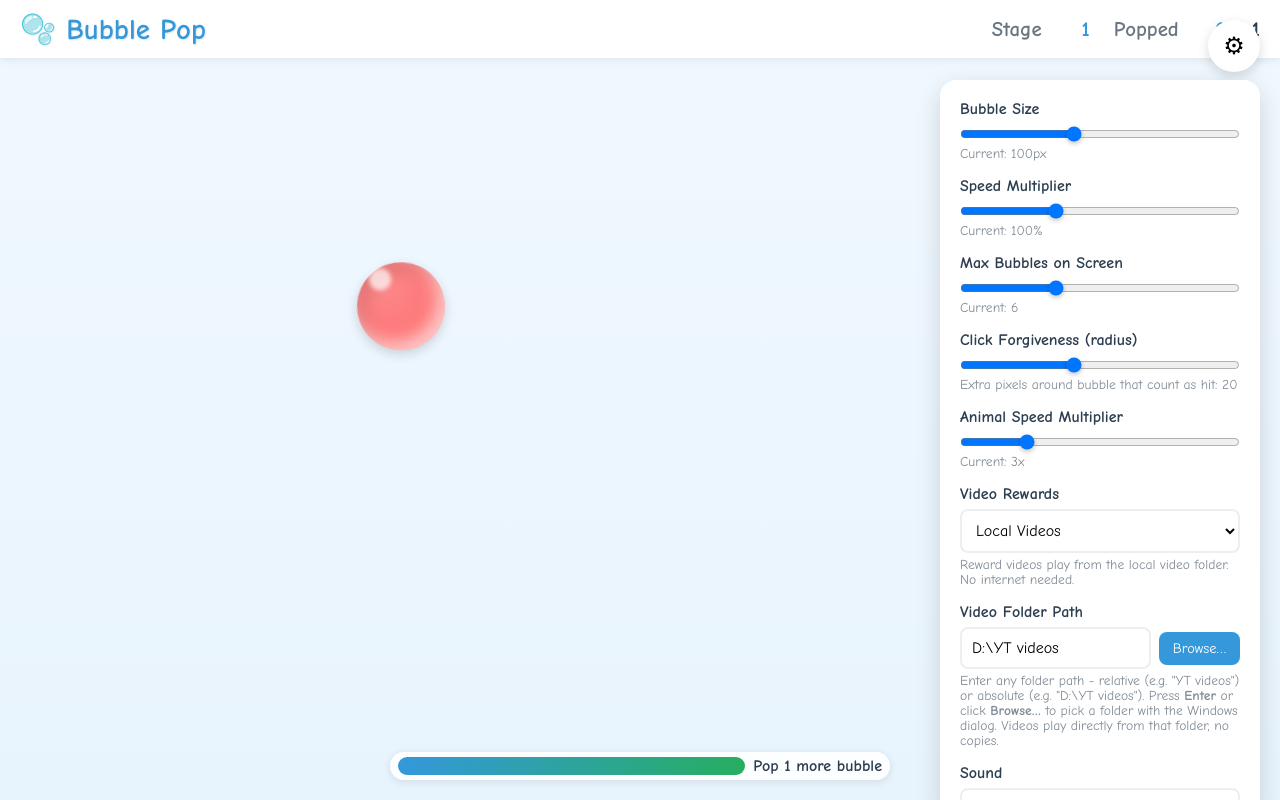
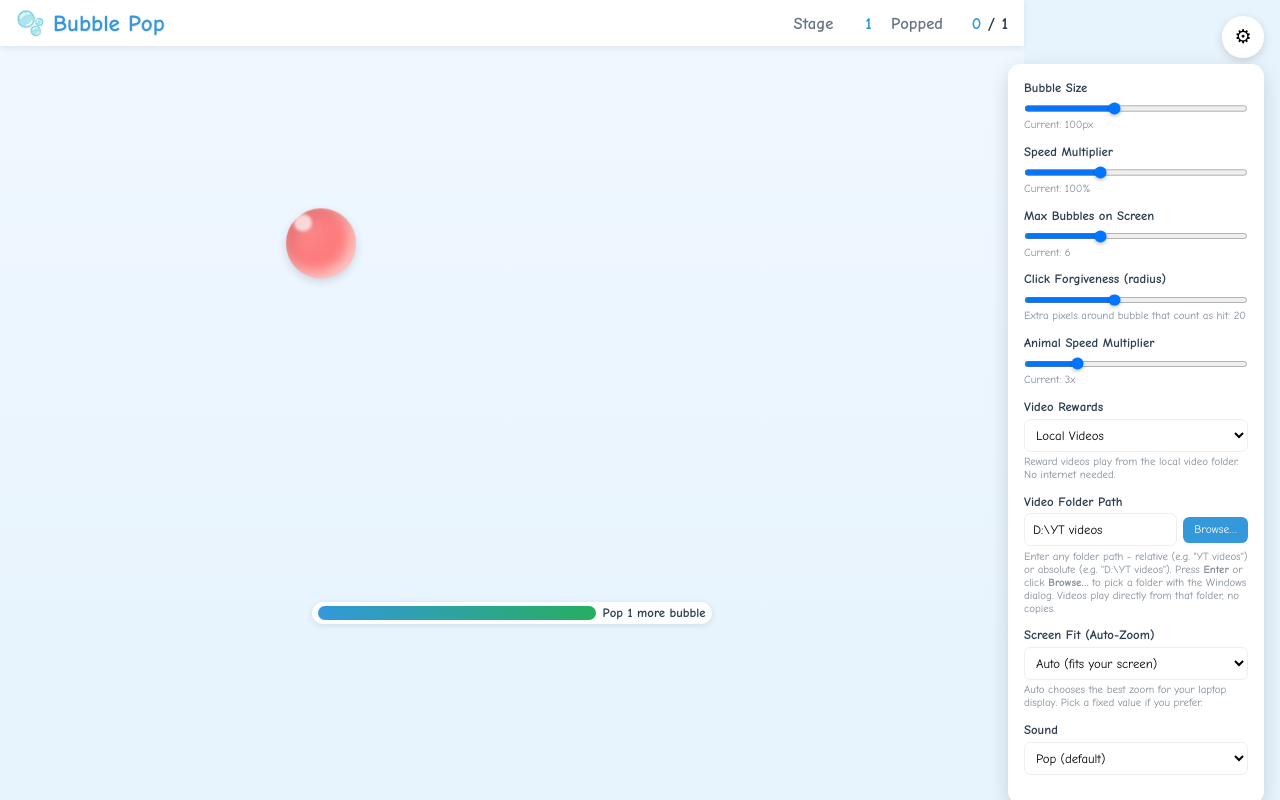
Before and after one commit to temuri426/bubble-pop-game, a plain HTML site: page index.html in a window 1280 px wide. Both pictures are taken after a click on the button "Settings". Drawn offline with Linux system fonts and the light colour scheme; no server answers.

Commit message:
Add auto screen-fit zoom (Settings) and fix bubble float shaking
- Screen Fit setting: Auto computes best zoom from natural CSS viewport (accounts for Windows display scaling); manual 100/75/50/25% override; persists in localStorage
- Fix bubble shaking: remove per-frame sine jitter in update() and rotate() from float keyframes (off-center highlight made rotation look like wobbling); gentle translateY bob only

```diff
--- a/index.html
+++ b/index.html
@@ -89,8 +89,8 @@
     }
     .animal-bubble::before { display: none; }
     @keyframes float {
-      0%, 100% { transform: translateY(0) rotate(0deg); }
-      50% { transform: translateY(-8px) rotate(3deg); }
+      0%, 100% { transform: translateY(0); }
+      50% { transform: translateY(-10px); }
     }
     .bubble.popping {
       animation: pop 0.3s ease-out forwards;
@@ -380,6 +380,17 @@
                           <small id="video-folder-status" style="color:var(--accent); font-weight:bold;"></small>
                         </div>
     <div class="setting-row">
+          <label>Screen Fit (Auto-Zoom)</label>
+          <select id="screen-fit-select">
+            <option value="auto">Auto (fits your screen)</option>
+            <option value="100">100%</option>
+            <option value="75">75%</option>
+            <option value="50">50%</option>
+            <option value="25">25%</option>
+          </select>
+          <small>Auto chooses the best zoom for your laptop display. Pick a fixed value if you prefer.</small>
+        </div>
+        <div class="setting-row">
           <label>Sound</label>
           <select id="sound-select">
             <option value="pop">Pop (default)</option>
@@ -537,11 +548,65 @@
 
                         const videoFolderStatus = document.getElementById('video-folder-status');
                 const soundSelect = document.getElementById('sound-select');
+                const screenFitSelect = document.getElementById('screen-fit-select');
     const sizeValue = document.getElementById('size-value');
     const speedValue = document.getElementById('speed-value');
     const countValue = document.getElementById('count-value');
     const forgiveValue = document.getElementById('forgive-value');
     const animalSpeedValue = document.getElementById('animal-speed-value');
+
+    // ============ SCREEN FIT (AUTO-ZOOM) ============
+    // The game is styled for a large desktop (~1600x900 logical). On laptop
+    // screens (often with Windows display scaling) it overflows, which is why
+    // 50% browser zoom helped. We now compute the best zoom automatically.
+    let screenFitMode = 'auto'; // 'auto' | percent number string
+
+    // Reference design size the layout was built for.
+    const FIT_DESIGN_W = 1600;
+    const FIT_DESIGN_H = 900;
+
+    // Tracks the last zoom we applied so we can recover the natural
+    // (un-zoomed) CSS viewport even after zoom changes innerWidth.
+    let appliedFitScale = 1;
+
+    function computeFitScale() {
+      // Natural CSS viewport = what the browser reports divided by any zoom
+      // we already applied. This correctly accounts for Windows display
+      // scaling (a 1366px laptop at 150% scaling reports ~910 CSS px).
+      const naturalW = window.innerWidth / appliedFitScale;
+      const naturalH = window.innerHeight / appliedFitScale;
+      // Fit both dimensions; never scale up beyond 100%.
+      const s = Math.min(naturalW / FIT_DESIGN_W, naturalH / FIT_DESIGN_H, 1);
+      // Keep usable - don't go below 35% or above 100%.
+      return Math.max(0.35, Math.min(1, s));
+    }
+
+    function applyScreenFit() {
+      let scale = 1;
+      if (screenFitMode === 'auto') {
+        scale = computeFitScale();
+      } else {
+        scale = (parseInt(screenFitMode, 10) || 100) / 100;
+        scale = Math.max(0.25, Math.min(1, scale));
+      }
+      // Chromium/Edge supports the CSS 'zoom' property on the root element -
+      // same effect as browser zoom, applied automatically.
+      appliedFitScale = scale;
+      document.documentElement.style.zoom = scale;
+      // Keep body layout sane when zoomed.
+      document.body.style.width = '100vw';
+      document.body.style.height = '100vh';
+      console.log('Screen fit zoom: ' + Math.round(scale * 100) + '%');
+    }
+
+    if (screenFitSelect) {
+      screenFitSelect.onchange = () => {
+        screenFitMode = screenFitSelect.value;
+        applyScreenFit();
+        saveSettings();
+      };
+    }
+    window.addEventListener('resize', applyScreenFit);
 
     // ============ LOCAL VIDEO LIBRARY ============
     // Reward videos can come from either a typed folder path (served over
@@ -847,8 +912,8 @@ let animalVideoPlaying = false;
 
       update(dt) {
         if (this.popping) return;
-        this.wobblePhase += this.wobbleSpeed * dt * 60;
-        this.x += this.vx * dt * 60 + Math.sin(this.wobblePhase) * 0.3;
+        // Smooth linear movement - no sine jitter (that caused visible shaking).
+        this.x += this.vx * dt * 60;
         this.y += this.vy * dt * 60;
 
         const container = document.getElementById('game-container');
@@ -1243,6 +1308,7 @@ let animalVideoPlaying = false;
                 if (saved.forgive) { forgiveSlider.value = saved.forgive; forgiveValue.textContent = saved.forgive; CONFIG.clickForgiveness = saved.forgive; }
                 if (saved.animalSpeed) { animalSpeedSlider.value = saved.animalSpeed; animalSpeedValue.textContent = saved.animalSpeed; }
                 if (saved.videoMode) { videoRewardsSelect.value = saved.videoMode; videoRewardMode = saved.videoMode; }
+                if (saved.screenFit) { screenFitSelect.value = saved.screenFit; screenFitMode = saved.screenFit; }
                 if (saved.videoFolder) { videoFolderInput.value = saved.videoFolder; }
                             if (saved.sound) { soundSelect.value = saved.sound; CONFIG.soundType = saved.sound; }
               } catch {}
@@ -1257,7 +1323,8 @@ let animalVideoPlaying = false;
                     animalSpeed: parseInt(animalSpeedSlider.value),
                                     videoMode: videoRewardsSelect.value,
                                     videoFolder: videoFolderInput.value.trim(),
-                                    sound: soundSelect.value
+                                    sound: soundSelect.value,
+                                    screenFit: screenFitSelect ? screenFitSelect.value : 'auto'
                   };
                   localStorage.setItem('bubblePopSettings', JSON.stringify(s));
                 }
@@ -1266,7 +1333,7 @@ let animalVideoPlaying = false;
                   animalSpeedValue.textContent = animalSpeedSlider.value;
                 };
 
-                [sizeSlider, speedSlider, countSlider, forgiveSlider, animalSpeedSlider, videoRewardsSelect, videoFolderInput, soundSelect].forEach(el => {
+                [sizeSlider, speedSlider, countSlider, forgiveSlider, animalSpeedSlider, videoRewardsSelect, videoFolderInput, soundSelect, screenFitSelect].forEach(el => {
                   el.addEventListener('change', saveSettings);
                 });
 
@@ -1282,6 +1349,7 @@ let animalVideoPlaying = false;
       }, { passive: true });
 
       loadSettings();
+            applyScreenFit();
             updateUI();
             applyStageDifficulty();
             // Preload the local video library for the configured path folder.
```
Lines whose indentation alone changed are shown as unchanged.
